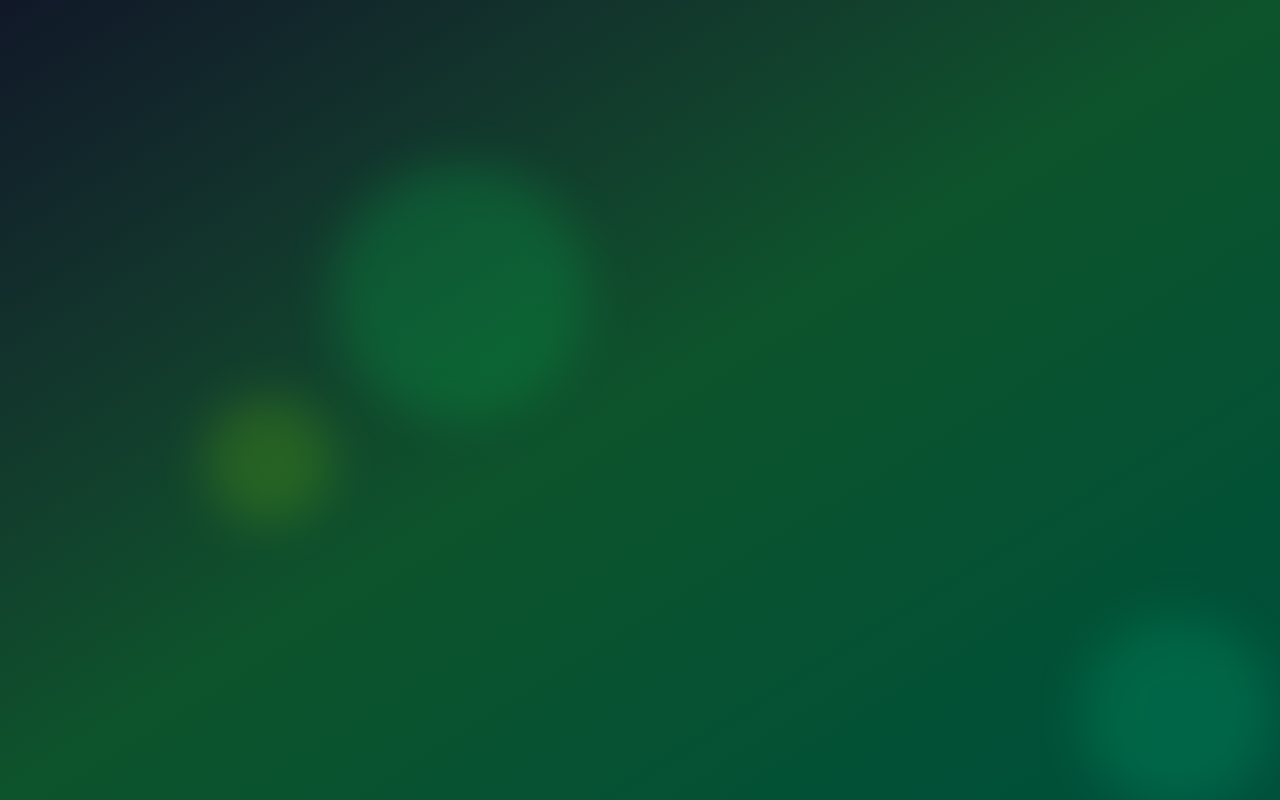
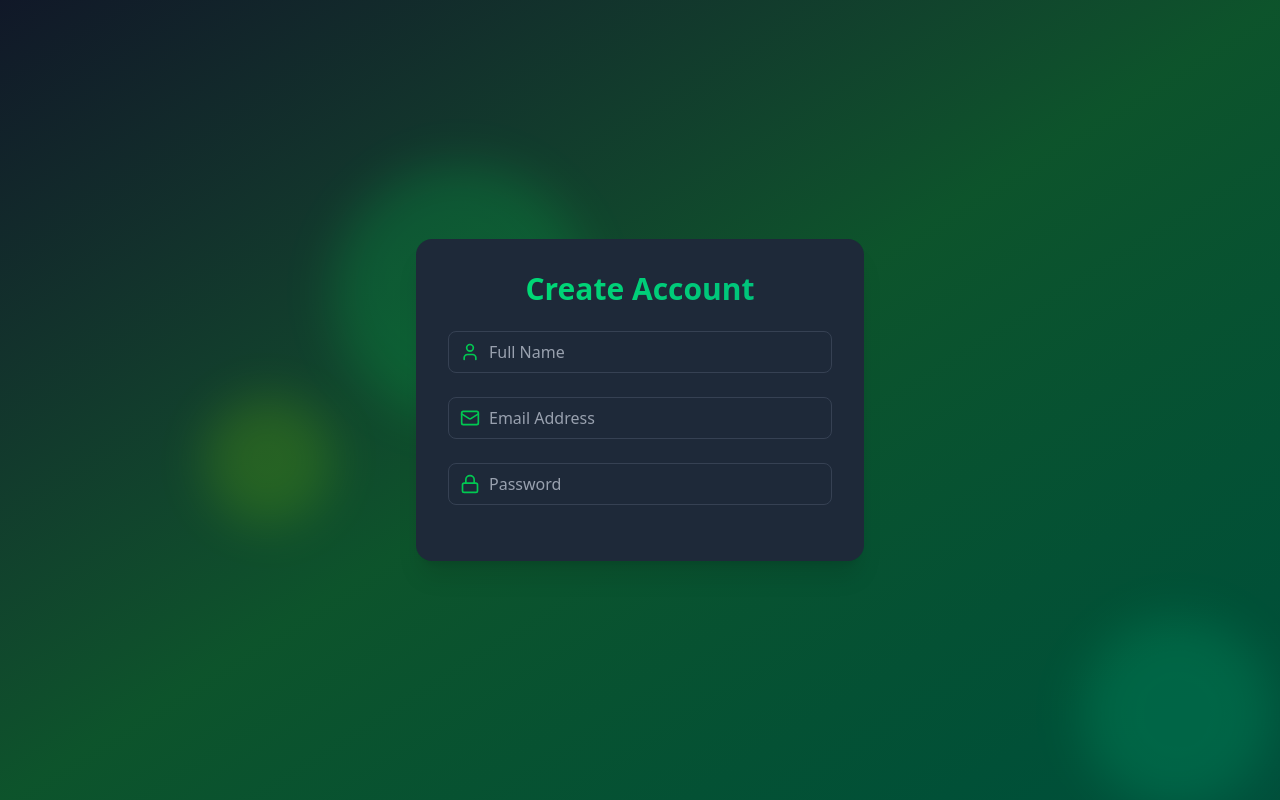
Before and after one commit to baak93/GreenVault, a React (Vite) app in the folder frontend/: page /signup in a window 1280 px wide. Built offline with nearby package versions, Linux system fonts and the light colour scheme.

Commit message:
feat: create routes and initial SignupPage layout

```diff
--- a/frontend/package.json
+++ b/frontend/package.json
@@ -12,6 +12,7 @@
   "dependencies": {
     "@tailwindcss/vite": "^4.1.8",
     "framer-motion": "^12.16.0",
+    "lucide-react": "^0.513.0",
     "react": "^19.1.0",
     "react-dom": "^19.1.0",
     "react-router-dom": "^7.6.1",
--- a/frontend/src/App.jsx
+++ b/frontend/src/App.jsx
@@ -1,4 +1,8 @@
 import FloatingShape from "./components/FloatingShape";
+import { Route, Routes } from "react-router-dom";
+import SignupPage from "./pages/SignupPage";
+import LoginPage from "./pages/LoginPage";
+import HomePage from "./pages/HomePage";
 
 function App() {
   return (
@@ -24,6 +28,11 @@
         left="10%"
         delay={2}
       />
+      <Routes>
+        <Route path="/" element={<HomePage />} />
+        <Route path="/signup" element={<SignupPage />} />
+        <Route path="/login" element={<LoginPage />} />
+      </Routes>
     </div>
   );
 }
--- /dev/null
+++ b/frontend/src/components/Input.jsx
@@ -0,0 +1,18 @@
+import React from "react";
+
+const Input = ({ icon: Icon, ...props }) => {
+  return (
+    <div className="relative mb-6">
+      <div className="absolute inset-y-0 left-0 flex items-center pl-3 pointer-events-none">
+        <Icon className="size-5 text-green-500" />
+      </div>
+      <input
+        {...props}
+        className="w-full pl-10 pr-3 py-2 bg-gray-800 bg-opacity-50
+        rounded-lg border border-gray-700 focus:border-green-500 focus:ring-green-500 text-white placeholder-gray-400 transition duration-200"
+      />
+    </div>
+  );
+};
+
+export default Input;
--- /dev/null
+++ b/frontend/src/pages/HomePage.jsx
@@ -0,0 +1,7 @@
+import React from "react";
+
+const HomePage = () => {
+  return <div>HomePage</div>;
+};
+
+export default HomePage;
--- /dev/null
+++ b/frontend/src/pages/LoginPage.jsx
@@ -0,0 +1,7 @@
+import React from "react";
+
+const LoginPage = () => {
+  return <div>LoginPage</div>;
+};
+
+export default LoginPage;
--- /dev/null
+++ b/frontend/src/pages/SignupPage.jsx
@@ -0,0 +1,53 @@
+import { motion } from "framer-motion";
+import { User, Mail, Lock } from "lucide-react";
+import { useState } from "react";
+import Input from "../components/Input";
+
+function SignupPage() {
+  const [name, setName] = useState("");
+  const [email, setEmail] = useState("");
+  const [password, setpassword] = useState("");
+  const handleSignup = (e) => {
+    e.preventDefault();
+  };
+
+  return (
+    <motion.div
+      initial={{ opacity: 0, y: 20 }}
+      animate={{ opacity: 1, y: 0 }}
+      transition={{ duration: 0.5 }}
+      className="max-w-md w-full bg-gray-800 bg-opacity-50 backdrop-filter backdrop-blur-xl rounded-2xl shadow-xl overflow-hidden"
+    >
+      <div className="p-8">
+        <h2 className="text-3xl font-bold mb-6 text-center bg-gradient-to-r from-green-400 to-emerald-500 text-transparent bg-clip-text">
+          Create Account
+        </h2>
+        <form onSubmit={handleSignup}></form>
+        <Input
+          icon={User}
+          type="text"
+          placeholder="Full Name"
+          value={name}
+          onChange={(e) => setName(e.target.value)}
+        />
+        <Input
+          icon={Mail}
+          type="email"
+          placeholder="Email Address"
+          value={email}
+          onChange={(e) => setEmail(e.target.value)}
+        />
+        <Input
+          icon={Lock}
+          type="password"
+          placeholder="Password"
+          value={password}
+          onChange={(e) => setpassword(e.target.value)}
+        />
+        {/* Password strength meter */}
+      </div>
+    </motion.div>
+  );
+}
+
+export default SignupPage;
```
Also changed, not shown: 1 other file (tests, documents, lock files or other folders).
